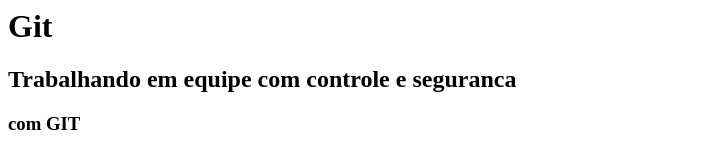
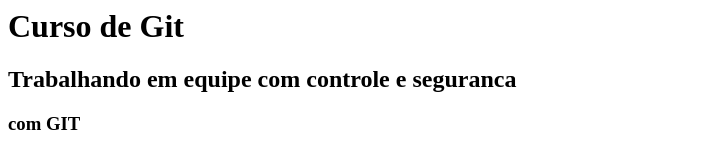
Before and after one commit to Willsome/git-teste, a plain HTML site: page index.html in a window 1280 px wide. Shown: the top 154 px of the page, without its empty margins (0-723 px from the left). Drawn offline with Linux system fonts and the light colour scheme.

Commit message:
Muda titulo

```diff
--- a/index.html
+++ b/index.html
@@ -5,7 +5,7 @@
 	</head>
 
 	<body>
-		<h1>Git</h1>
+		<h1>Curso de Git</h1>
 		<h2>Trabalhando em equipe com controle e seguranca</h2>
 		<h3> com GIT </h3>
 		<ul>
```
